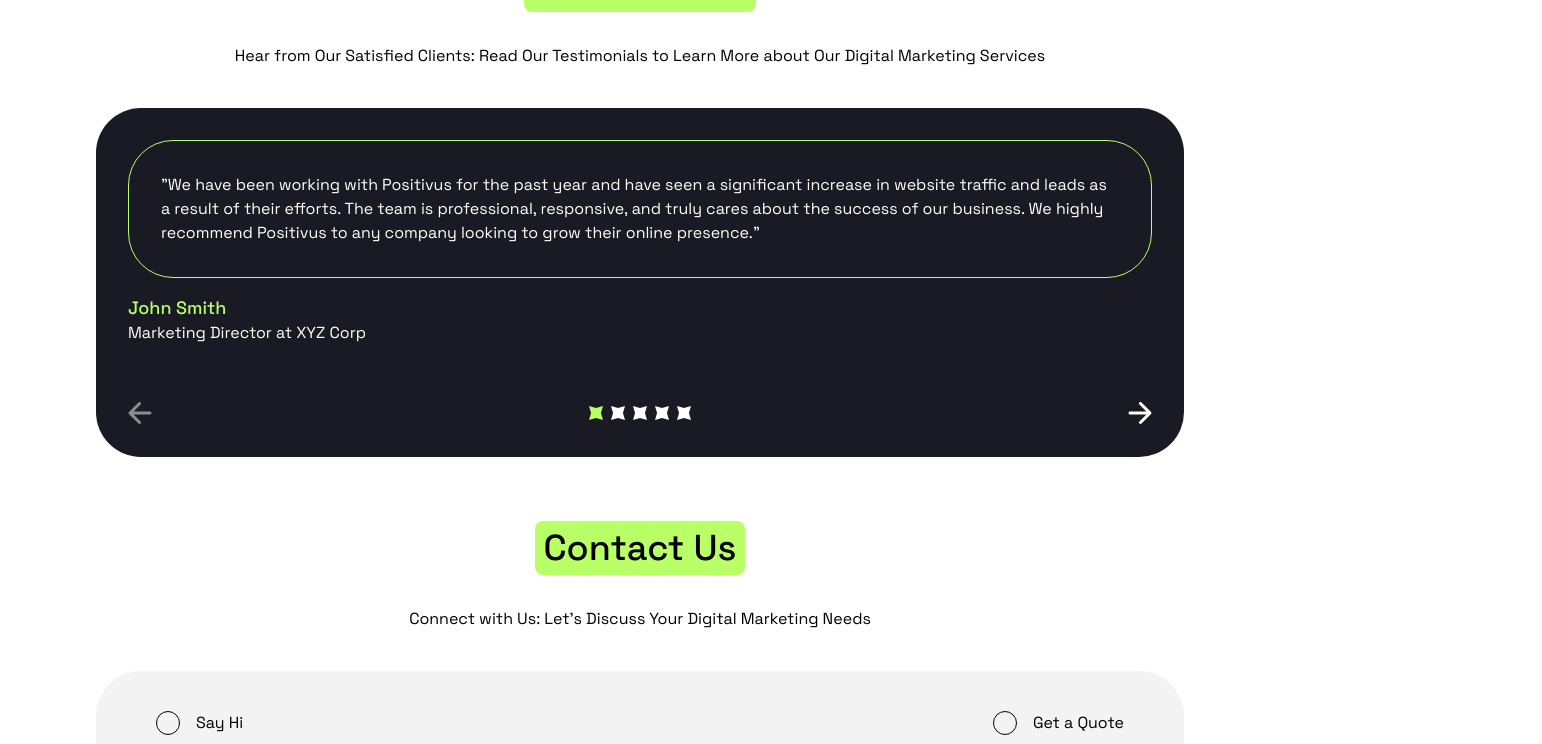
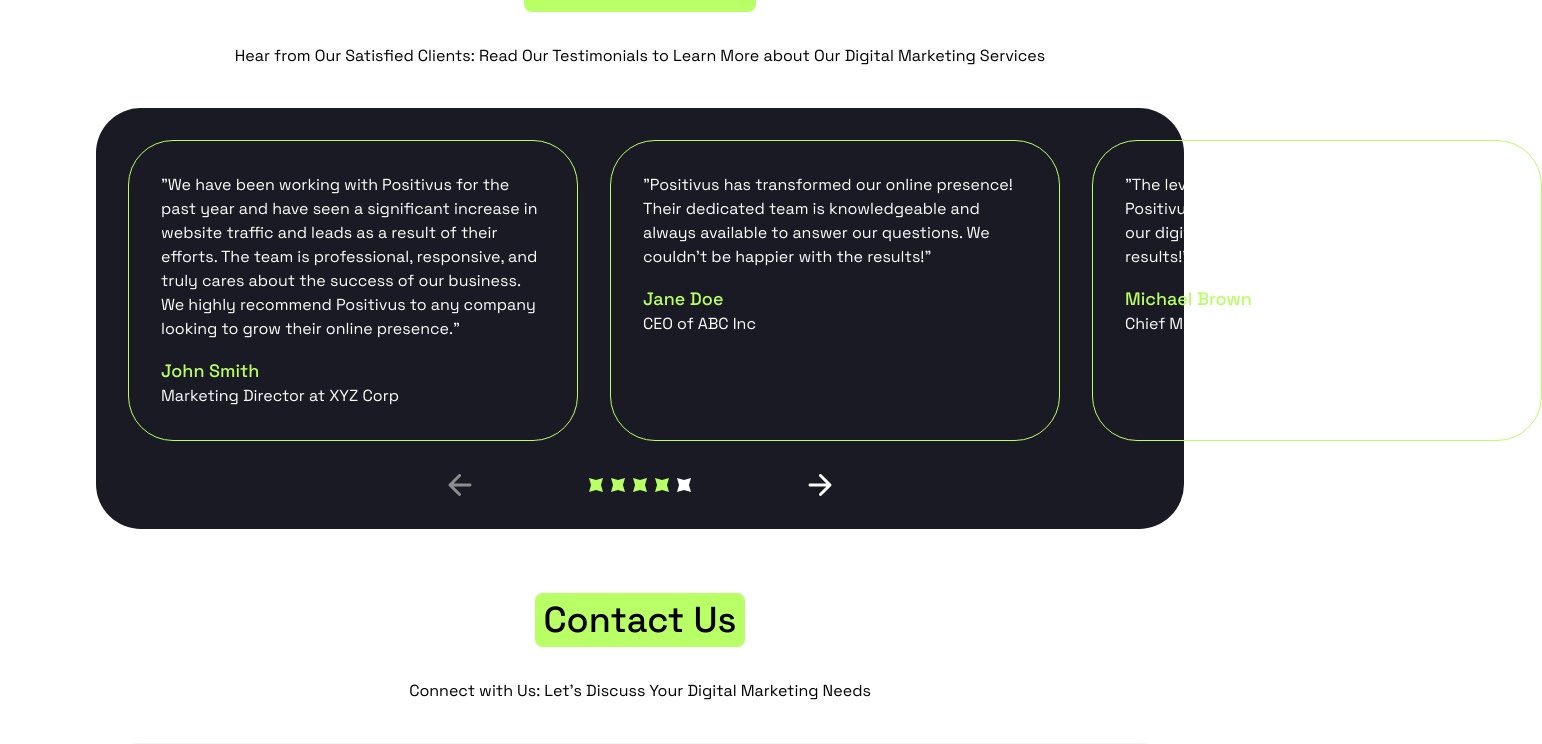
Before and after one commit to furqonStudio/positivus-landing-page, a React (Vite) app: page / in a window 1280 px wide. Shown: the part 4872-5616 px from the top of the page, 1542 px wide, since content can reach past the window. Built offline with nearby package versions, Linux system fonts and the light colour scheme.

Commit message:
feat: testimonial card in lg

```diff
--- a/src/components/molecules/TestimonialCard.tsx
+++ b/src/components/molecules/TestimonialCard.tsx
@@ -1,22 +1,44 @@
 const TestimonialCard = () => {
+  const testimonialsData = [
+    {
+      id: 1,
+      quote:
+        'We have been working with Positivus for the past year and have seen a significant increase in website traffic and leads as a result of their efforts. The team is professional, responsive, and truly cares about the success of our business. We highly recommend Positivus to any company looking to grow their online presence.',
+      name: 'John Smith',
+      jobTitle: 'Marketing Director at XYZ Corp',
+    },
+    {
+      id: 2,
+      quote:
+        'Positivus has transformed our online presence! Their dedicated team is knowledgeable and always available to answer our questions. We couldn’t be happier with the results!',
+      name: 'Jane Doe',
+      jobTitle: 'CEO of ABC Inc',
+    },
+    {
+      id: 3,
+      quote:
+        "The level of service and commitment from Positivus is unmatched. They've helped us grow our digital marketing strategy and deliver great results!",
+      name: 'Michael Brown',
+      jobTitle: 'Chief Marketing Officer at 123 Co',
+    },
+  ]
+
   return (
-    <div className="p-8 rounded-[45px] bg-dark ">
-      <div className="p-8 border border-green rounded-[45px]">
-        <p className="mob-text-base text-white">
-          "We have been working with Positivus for the past year and have seen a
-          significant increase in website traffic and leads as a result of their
-          efforts. The team is professional, responsive, and truly cares about
-          the success of our business. We highly recommend Positivus to any
-          company looking to grow their online presence."
+    <div className="p-8 rounded-[45px] bg-dark">
+      <div className="flex flex-row gap-8">
+        {testimonialsData.map(({ id, quote, name, jobTitle }) => (
+          <div key={id} className="p-8 border border-green rounded-[45px]">
+            <p className="mob-text-base text-white min-w-56 md:min-w-96 min-h-fit">
+              "{quote}"
             </p>
+            <div className="mt-4">
+              <h4 className="mob-heading-h4 text-green">{name}</h4>
+              <p className="mob-text-base text-white">{jobTitle}</p>
             </div>
-      <div className="mt-4">
-        <h4 className="mob-heading-h4 text-green">John Smith</h4>
-        <p className="mob-text-base text-white">
-          Marketing Director at XYZ Corp
-        </p>
           </div>
-      <div className="flex flex-row justify-between items-center mt-14">
+        ))}
+      </div>
+      <div className="flex flex-row justify-between items-center mt-8  max-w-sm m-auto">
         <svg
           width="24"
           height="24"
@@ -33,7 +55,9 @@
         </svg>
 
         <div className="flex space-x-2">
+          {[...Array(5)].map((_, index) => (
             <svg
+              key={index}
               width="14"
               height="14"
               viewBox="0 0 14 14"
@@ -42,61 +66,10 @@
             >
               <path
                 d="M7.0099 2.05941L14 0L11.9604 7.0099L14 14L7.0099 11.9604L0 14L2.05941 7.0099L0 0L7.0099 2.05941Z"
-              fill="#B9FF66"
+                fill={index < 4 ? '#B9FF66' : 'white'}
               />
             </svg>
-
-          <svg
-            width="14"
-            height="14"
-            viewBox="0 0 14 14"
-            fill="none"
-            xmlns="http://www.w3.org/2000/svg"
-          >
-            <path
-              d="M7.0099 2.05941L14 0L11.9604 7.0099L14 14L7.0099 11.9604L0 14L2.05941 7.0099L0 0L7.0099 2.05941Z"
-              fill="white"
-            />
-          </svg>
-
-          <svg
-            width="14"
-            height="14"
-            viewBox="0 0 14 14"
-            fill="none"
-            xmlns="http://www.w3.org/2000/svg"
-          >
-            <path
-              d="M7.0099 2.05941L14 0L11.9604 7.0099L14 14L7.0099 11.9604L0 14L2.05941 7.0099L0 0L7.0099 2.05941Z"
-              fill="white"
-            />
-          </svg>
-
-          <svg
-            width="14"
-            height="14"
-            viewBox="0 0 14 14"
-            fill="none"
-            xmlns="http://www.w3.org/2000/svg"
-          >
-            <path
-              d="M7.0099 2.05941L14 0L11.9604 7.0099L14 14L7.0099 11.9604L0 14L2.05941 7.0099L0 0L7.0099 2.05941Z"
-              fill="white"
-            />
-          </svg>
-
-          <svg
-            width="14"
-            height="14"
-            viewBox="0 0 14 14"
-            fill="none"
-            xmlns="http://www.w3.org/2000/svg"
-          >
-            <path
-              d="M7.0099 2.05941L14 0L11.9604 7.0099L14 14L7.0099 11.9604L0 14L2.05941 7.0099L0 0L7.0099 2.05941Z"
-              fill="white"
-            />
-          </svg>
+          ))}
         </div>
 
         <svg
```
Lines whose indentation alone changed are shown as unchanged.
